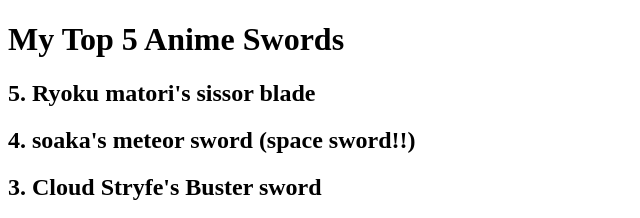
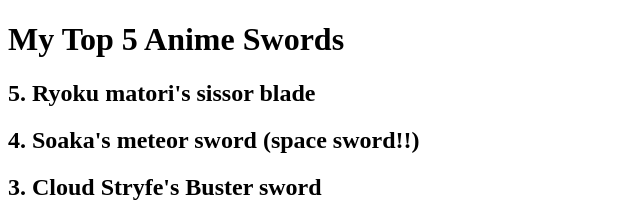
Before and after one commit to LordUngarr/my-top-5s, a plain HTML site: page Top_5_anime_swords.html in a window 1280 px wide. Shown: the top 218 px of the page, 0-640 px from the left. Drawn offline with Linux system fonts and the light colour scheme.

Commit message:
fixed yet another capitalization error

```diff
--- a/Top_5_anime_swords.html
+++ b/Top_5_anime_swords.html
@@ -9,7 +9,7 @@
 <body>
     <h1>My Top 5 Anime Swords</h1>
     <h2>5. Ryoku matori's sissor blade</h2>
-    <h2>4. soaka's meteor sword (space sword!!)</h2>
+    <h2>4. Soaka's meteor sword (space sword!!)</h2>
     <h2>3. Cloud Stryfe's Buster sword</h2>
     <h2>2. kirito's Elucidator</h2>
     <h2>1. Soulcalibur/Souledge</h2>
```
